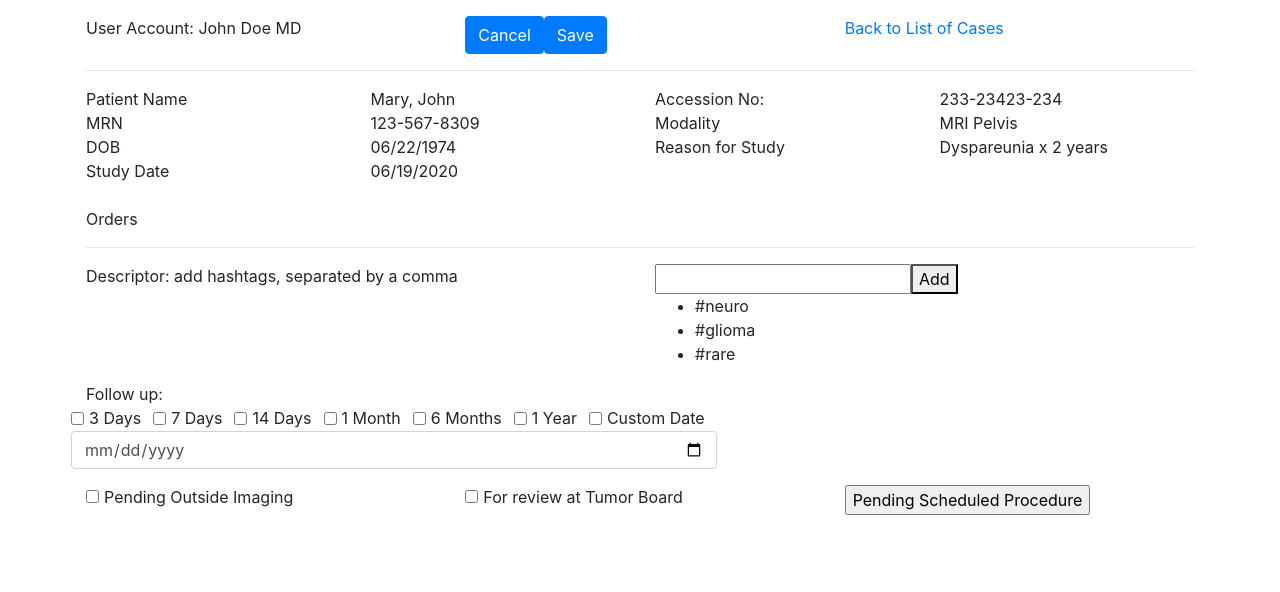
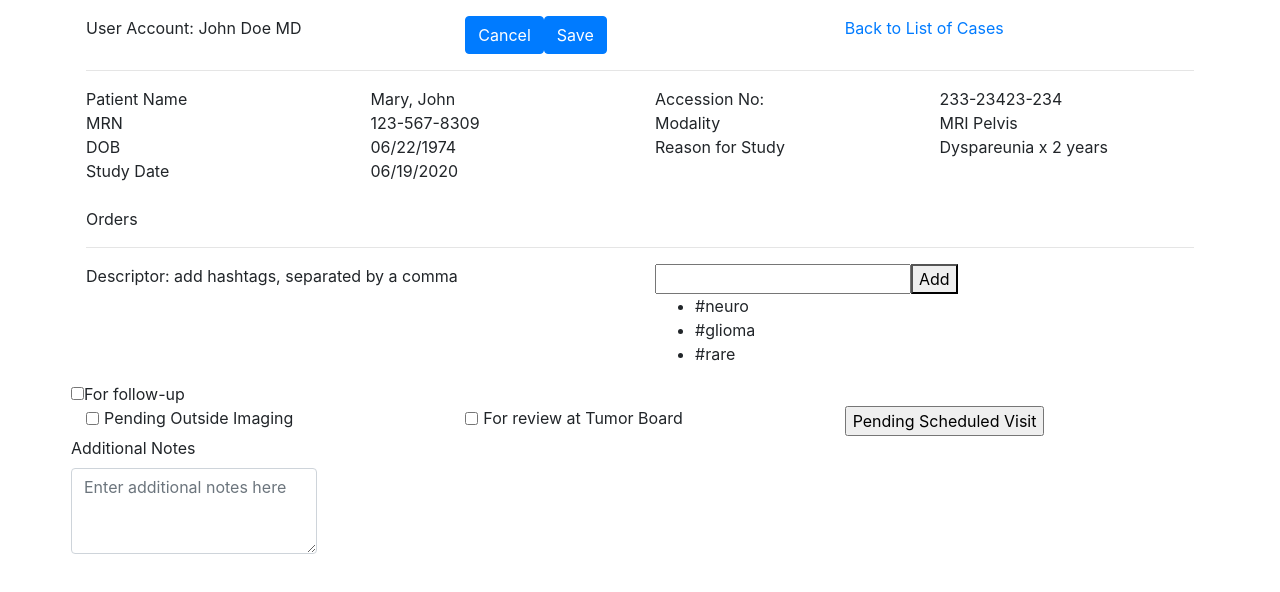
Before and after one commit to chafey/RadiologyCaseTracker, a React (Create React App) app: page / in a window 1280 px wide. Shown: the top 592 px of the page. Built offline with nearby package versions, Linux system fonts and the light colour scheme.

Commit message:
Dynamic UI elements complete based on slides v2

```diff
--- a/src/Landing.js
+++ b/src/Landing.js
@@ -55,53 +55,73 @@ const Landing = () => (
       <Col><Tags /></Col>
     </Row>
     <Row>
-      <Col>Follow up:</Col>
-    </Row>
-    <Row>
-      <Form>
-        <div key={`inline-checkbox`} className="mb-3">
-          <Form.Check inline label="3 Days" type="checkbox" id={`inline-checkbox-1`} />
-          <Form.Check inline label="7 Days" type="checkbox" id={`inline-checkbox-2`} />
-          <Form.Check inline label="14 Days" type="checkbox" id={`inline-checkbox-3`} />
-          <Form.Check inline label="1 Month" type="checkbox" id={`inline-checkbox-4`} />
-          <Form.Check inline label="6 Months" type="checkbox" id={`inline-checkbox-5`} />
-          <Form.Check inline label="1 Year" type="checkbox" id={`inline-checkbox-6`} />
-          <Form.Check inline label="Custom Date" type="checkbox" id={'inline-checkbox-7'} />
-          <Form.Control inline label="Custom Date Text" type="date" id={'inline-custom-date-1'} />
-        </div>
-      </Form>
+    <Form>
+    <FollowUp />
+    </Form>
     </Row>
     <Row>
       <Col><Form.Check inline label="Pending Outside Imaging" type="checkbox" id={'inline-checkbox-outside-img'} /></Col>
       <Col><Form.Check inline label="For review at Tumor Board" type="checkbox" id={'inline-checkbox-tumor-board'} /></Col>
-      <Col><Search /></Col>
+      <Col><SearchVisits /></Col>
     </Row>
+    <Row>
+    <Form.Group controlId="additional-notes">
+      <Form.Label>Additional Notes</Form.Label>
+      <Form.Control as="textarea" placeholder="Enter additional notes here" rows="3"/>
+    </Form.Group>
+    </Row>
+
   </Container>
 );
 
-const Search = () => {
-  const [showResults, setShowResults] = React.useState(false)
-  const onClick = () => setShowResults(true)
+const FollowUp = () => {
+  const [showFollowUpParameters, setShowFollowUpParameters] = React.useState(false)
+  const onClick = () => {showFollowUpParameters ? setShowFollowUpParameters(false) : setShowFollowUpParameters(true);}
   return (
     <div>
-      <input type="submit" value="Pending Scheduled Procedure" onClick={onClick} />
-      { showResults ? <Results /> : null }
+      <input type="checkbox" name="Follow-up" label="For follow-up" onClick={onClick} />For follow-up
+      { showFollowUpParameters ? <FollowUpParameters /> : null }
     </div>
   )
 }
 
-const Results = () => (
+const SearchVisits = () => {
+  const [showVisits, setShowVisits] = React.useState(false)
+  const onClick = () => {showVisits ? setShowVisits(false) : setShowVisits(true);}
+  return (
+    <div>
+      <input type="submit" value="Pending Scheduled Visit" onClick={onClick} />
+      { showVisits ? <Visits /> : null }
+    </div>
+  )
+}
+
+const FollowUpParameters = () => (
+  <div key={`inline-checkbox`} className="mb-3">
+    <Form.Check inline label="3 Days" type="checkbox" id={`inline-checkbox-1`} />
+    <Form.Check inline label="7 Days" type="checkbox" id={`inline-checkbox-2`} />
+    <Form.Check inline label="14 Days" type="checkbox" id={`inline-checkbox-3`} />
+    <Form.Check inline label="1 Month" type="checkbox" id={`inline-checkbox-4`} />
+    <Form.Check inline label="6 Months" type="checkbox" id={`inline-checkbox-5`} />
+    <Form.Check inline label="1 Year" type="checkbox" id={`inline-checkbox-6`} />
+    <Form.Check inline label="Custom Date" type="checkbox" id={'inline-checkbox-7'} />
+    <Form.Control inline label="Custom Date Text" type="date" id={'inline-custom-date-1'} />
+  </div>
+);
+
+
+const Visits = () => (
   <div id="results" className="search-results">
     <Row>
       <Col>Visit</Col><Col>Physician</Col><Col>Location</Col><Col>link</Col>
     </Row>
     <Row>
-            <Col>7/1/2020</Col><Col>Dr.Pepper</Col><Col>Amb. Surgery</Col><Col><Form.Check inline label="Link visit" type="checkbox" id={'inline-op-visit-1'} /></Col>
+            <Col>7/1/2020</Col><Col>Dr.Pepper</Col><Col>Amb. Surgery</Col><Col><Form.Check inline label="" type="checkbox" id={'inline-op-visit-1'} /></Col>
     </Row>
     <Row>
-      <Col>8/5/2020</Col><Col>Dr.Seldinger</Col><Col>Interventional Radiology</Col><Col><Form.Check inline label="Link visit" type="checkbox" id={'inline-op-visit-2'} /></Col></Row>
+      <Col>8/5/2020</Col><Col>Dr.Seldinger</Col><Col>Interventional Radiology</Col><Col><Form.Check inline label="" type="checkbox" id={'inline-op-visit-2'} /></Col></Row>
     <Row>
-      <Col>8/20/2020</Col><Col>Dr.Gupta</Col><Col>Outpatient</Col><Col><Form.Check inline label="Link visit" type="checkbox" id={'inline-op-visit-3'} /></Col>
+      <Col>8/20/2020</Col><Col>Dr.Gupta</Col><Col>Outpatient</Col><Col><Form.Check inline label="" type="checkbox" id={'inline-op-visit-3'} /></Col>
     </Row>
   </div>
 )
@@ -157,4 +177,5 @@ class Tags extends React.Component {
 }
 
 
+
 export default Landing;
```
